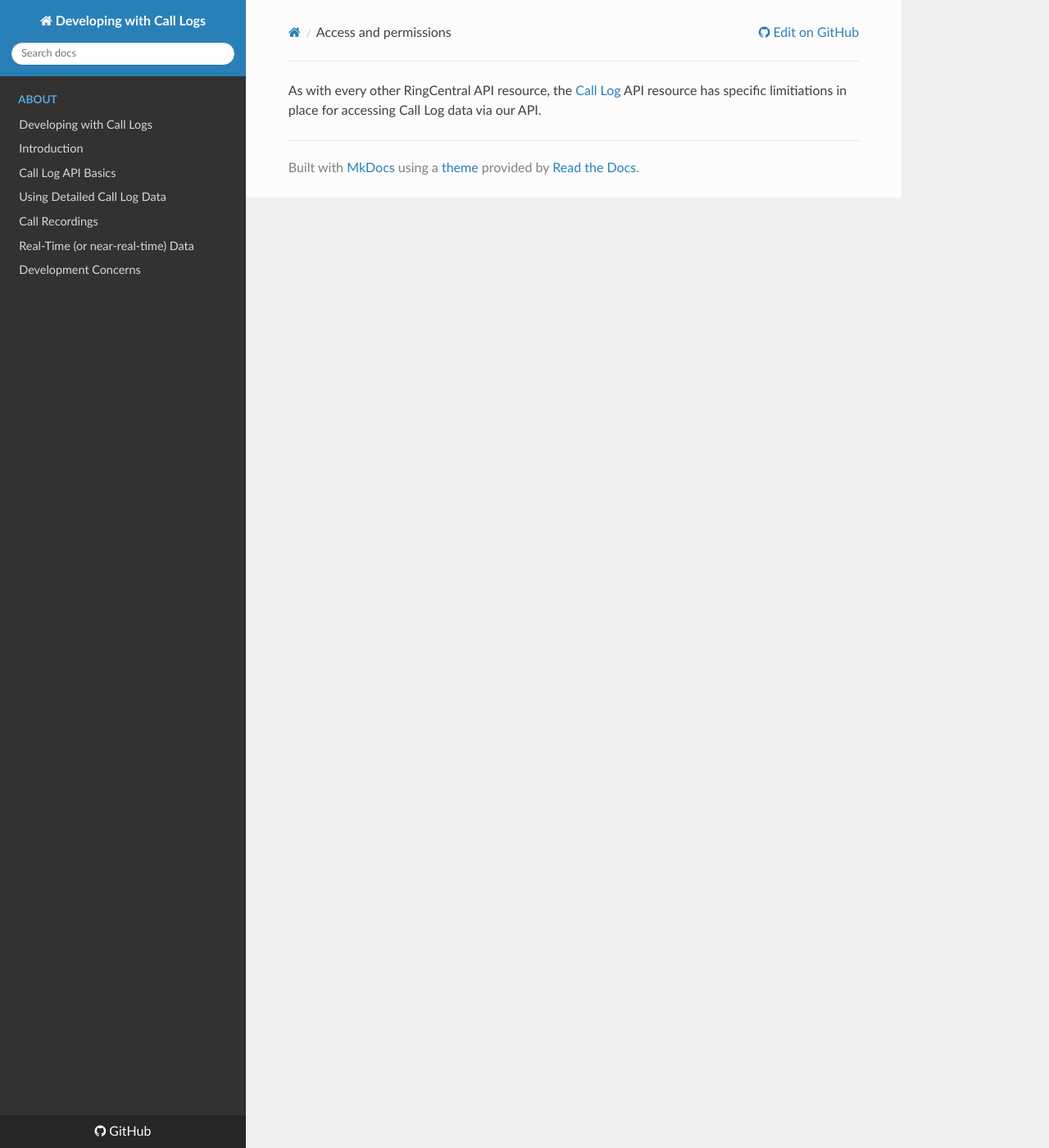
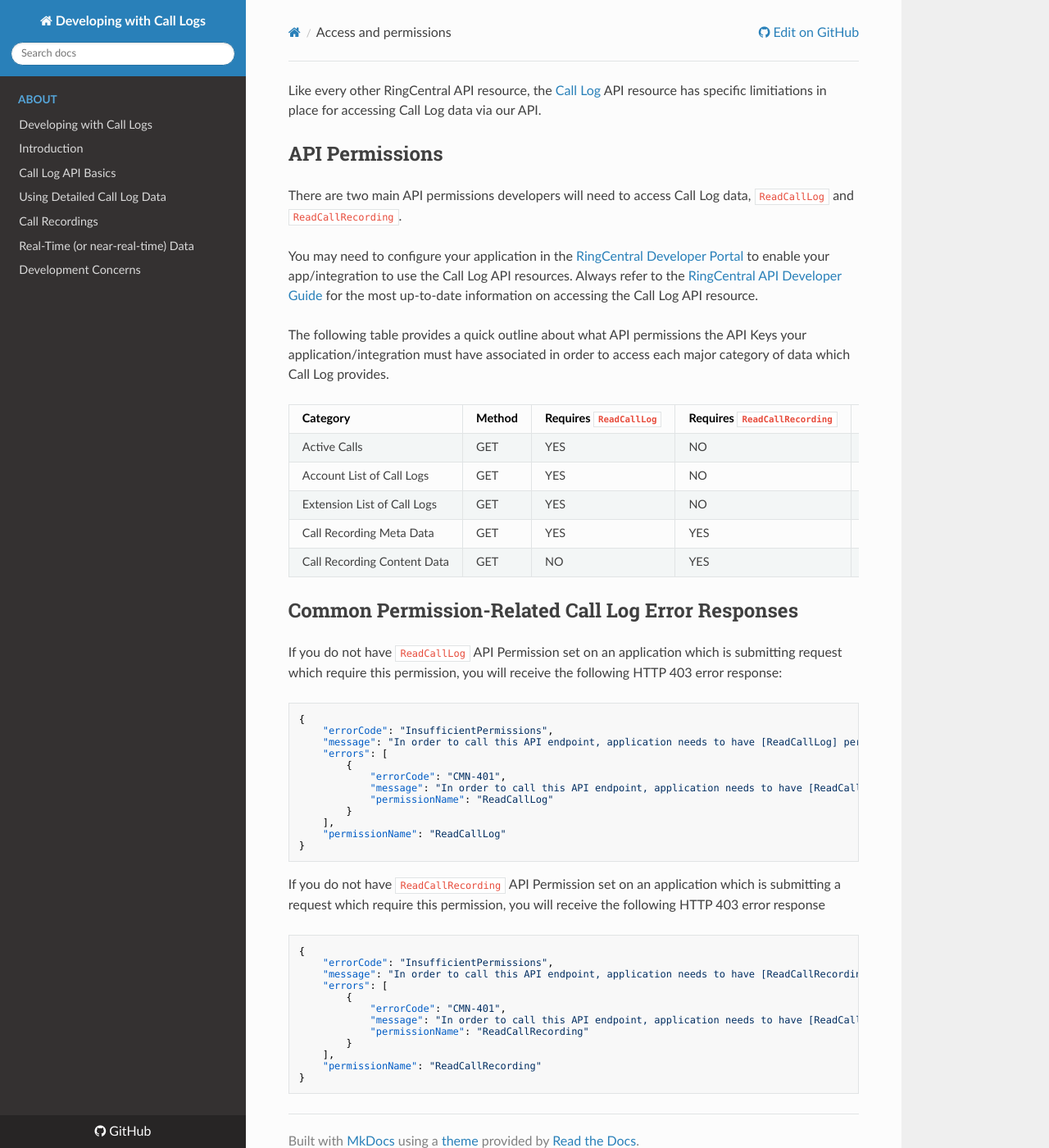
Before and after one commit to grokify/developing-with-call-logs, an MkDocs documentation site: the page built from docs/access-and-permissions.md, in a window 1280 px wide and 1400 px high. Shown: the whole window at 82% size. Built offline with MkDocs 1.6.1, drawn with Linux system fonts in a browser that asks for light colours; nearby versions of some CDN libraries; old or Windows-style settings are respelled for this version of MkDocs.

Commit message:
Flush out the content for the Access and Permissions

````diff
--- a/docs/access-and-permissions.md
+++ b/docs/access-and-permissions.md
@@ -1 +1,53 @@
-As with every other RingCentral API resource, the [Call Log](https://developers.ringcentral.com/api-docs/latest/index.html#!#RefCallLogInfo.html) API resource has specific limitiations in place for accessing Call Log data via our API.
+Like every other RingCentral API resource, the [Call Log](https://developers.ringcentral.com/api-docs/latest/index.html#!#RefCallLogInfo.html) API resource has specific limitiations in place for accessing Call Log data via our API.
+
+## API Permissions
+
+There are two main API permissions developers will need to access Call Log data, `ReadCallLog` and `ReadCallRecording`.
+
+You may need to configure your application in the [RingCentral Developer Portal](https://developer.ringcentral.com) to enable your app/integration to use the Call Log API resources. Always refer to the [RingCentral API Developer Guide](https://developers.ringcentral.com/api-docs/latest/index.html#!#RefCallLogInfo.html) for the most up-to-date information on accessing the Call Log API resource.
+
+The following table provides a quick outline about what API permissions the API Keys your application/integration must have associated in order to access each major category of data which Call Log provides.
+
+| Category | Method | Requires `ReadCallLog` | Requires `ReadCallRecording` | Route |
+| ---------------------------| ------ | ---------------------- | ---------------------------- | ----- |
+| Active Calls                  | GET | YES | NO | /v1.0/account/{accountId}/extension/{extensionId]/active-calls |
+| Account List of Call Logs     | GET | YES | NO | /v1.0/account/{accountId}/call-log |
+| Extension List of Call Logs   | GET | YES | NO | /v1.0/account/{accountId}/extension/{extensionId}/call-log |
+| Call Recording Meta Data      | GET | YES | YES | /v1.0/account/{accountId}/recording/{recordingId} |
+| Call Recording Content Data   | GET | NO  | YES | /v1.0/account/{accountId}/recording/{recordingId}/content |
+
+## Common Permission-Related Call Log Error Responses
+
+If you do not have `ReadCallLog` API Permission set on an application which is submitting request which require this permission, you will receive the following HTTP 403 error response:
+
+```
+{
+    "errorCode": "InsufficientPermissions",
+    "message": "In order to call this API endpoint, application needs to have [ReadCallLog] permission",
+    "errors": [
+        {
+            "errorCode": "CMN-401",
+            "message": "In order to call this API endpoint, application needs to have [ReadCallLog] permission",
+            "permissionName": "ReadCallLog"
+        }
+    ],
+    "permissionName": "ReadCallLog"
+}
+```
+
+If you do not have `ReadCallRecording` API Permission set on an application which is submitting a request which require this permission, you will receive the following HTTP 403 error response
+
+```
+{
+    "errorCode": "InsufficientPermissions",
+    "message": "In order to call this API endpoint, application needs to have [ReadCallRecording] permission",
+    "errors": [
+        {
+            "errorCode": "CMN-401",
+            "message": "In order to call this API endpoint, application needs to have [ReadCallRecording] permission",
+            "permissionName": "ReadCallRecording"
+        }
+    ],
+    "permissionName": "ReadCallRecording"
+}
+```
````
